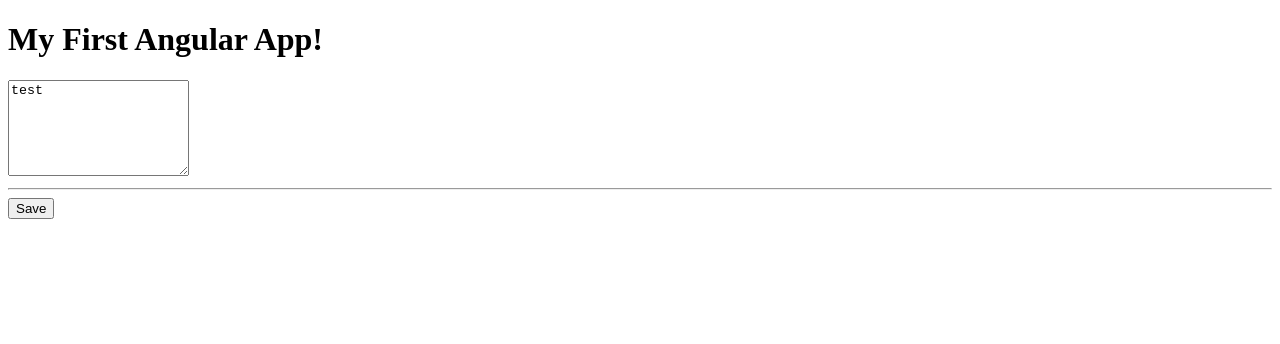
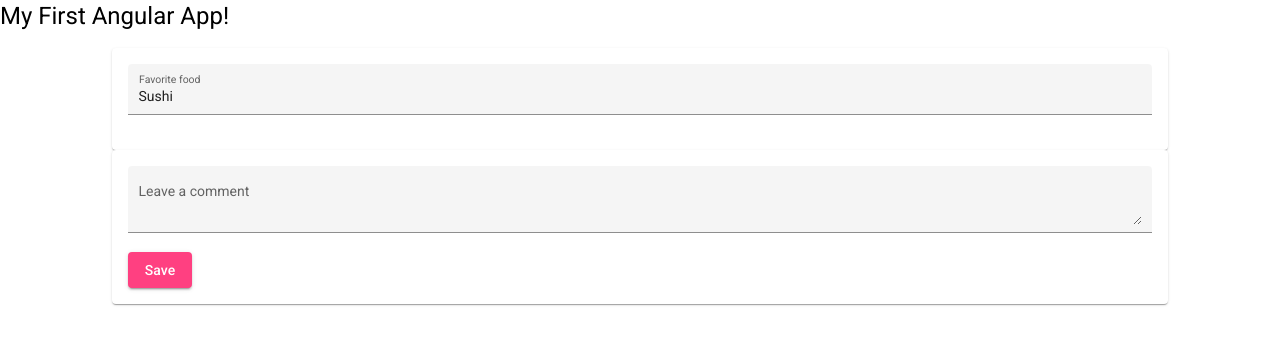
Before and after one commit to lion772/MEAN-Project, an Angular app: page / in a window 1280 px wide. Shown: the top 344 px of the page. Built offline with nearby package versions, Linux system fonts and the light colour scheme.

Commit message:
add MatInputModule, MatCardModule and MatButtonModule

```diff
--- a/angular.json
+++ b/angular.json
@@ -27,6 +27,7 @@
               "src/assets"
             ],
             "styles": [
+              "./node_modules/@angular/material/prebuilt-themes/indigo-pink.css",
               "src/styles.css"
             ],
             "scripts": []
@@ -94,6 +95,7 @@
               "src/assets"
             ],
             "styles": [
+              "./node_modules/@angular/material/prebuilt-themes/indigo-pink.css",
               "src/styles.css"
             ],
             "scripts": []
--- a/package.json
+++ b/package.json
@@ -11,10 +11,12 @@
   "private": true,
   "dependencies": {
     "@angular/animations": "~13.3.0",
+    "@angular/cdk": "^13.3.8",
     "@angular/common": "~13.3.0",
     "@angular/compiler": "~13.3.0",
     "@angular/core": "~13.3.0",
     "@angular/forms": "~13.3.0",
+    "@angular/material": "^13.3.8",
     "@angular/platform-browser": "~13.3.0",
     "@angular/platform-browser-dynamic": "~13.3.0",
     "@angular/router": "~13.3.0",
--- /dev/null
+++ b/src/app/posts/post-create/post-create.component.css
@@ -0,0 +1,17 @@
+mat-card {
+  width: 80%;
+  margin: auto;
+}
+
+.input-container {
+  width: 100%;
+}
+
+.textarea-container {
+  width: 100%;
+}
+
+mat-form-field,
+textarea {
+  width: 100%;
+}
--- a/src/app/posts/post-create/post-create.component.html
+++ b/src/app/posts/post-create/post-create.component.html
@@ -1,4 +1,26 @@
-<textarea (keyup)="onKey($event)" rows="6" [value]="'test'"></textarea>
+<!-- <textarea rows="6" [value]="'avocado'" #postInput></textarea>
+<textarea rows="6" [(ngModel)]="newPost"></textarea>
 <hr />
-<button (click)="onAddPost()">Save</button>
-<p>{{ values }}</p>
+<p>{{ newPost }}</p>
+-->
+
+<mat-card>
+  <form class="example-form">
+    <mat-form-field class="input-container" appearance="fill">
+      <mat-label>Favorite food</mat-label>
+      <input matInput placeholder="Ex. Pizza" value="Sushi" />
+    </mat-form-field>
+  </form>
+</mat-card>
+
+<mat-card>
+  <mat-form-field class="textarea-container" appearance="fill">
+    <mat-label>Leave a comment</mat-label>
+    <textarea
+      [(ngModel)]="newPost"
+      matInput
+      placeholder="Ex. It makes me feel..."
+    ></textarea>
+  </mat-form-field>
+  <button mat-raised-button color="accent" (click)="onAddPost()">Save</button>
+</mat-card>
--- a/src/app/posts/post-create/post-create.component.ts
+++ b/src/app/posts/post-create/post-create.component.ts
@@ -3,22 +3,18 @@
 @Component({
   selector: 'app-post-create',
   templateUrl: './post-create.component.html',
+  styleUrls: ['./post-create.component.css'],
 })
 export class PostCreateComponent {
-  values: string = '';
-  //@HostListener('click', ['$event']) onClick(event) {
-  //  console.log('component is clicked');
-  //  console.log(event);
-  // }
+  newPost: string = '';
 
   onAddPost() {
     console.log('save button clicked');
-    console.log(this.values);
+    console.log(this.newPost);
   }
 
   onKey(event: any) {
-    // without type info
-    this.values += event.target.value;
-    // console.log(this.values);
+    //this.newPost += event.target.value;
+    // console.log(this.newPost);
   }
 }
--- a/src/index.html
+++ b/src/index.html
@@ -6,8 +6,11 @@
     <base href="/" />
     <meta name="viewport" content="width=device-width, initial-scale=1" />
     <link rel="icon" type="image/x-icon" href="favicon.ico" />
-  </head>
-  <body>
+      <link rel="preconnect" href="https://fonts.gstatic.com">
+    <link href="https://fonts.googleapis.com/css2?family=Roboto:wght@300;400;500&display=swap" rel="stylesheet">
+    <link href="https://fonts.googleapis.com/icon?family=Material+Icons" rel="stylesheet">
+</head>
+  <body class="mat-typography">
     <app-root></app-root>
   </body>
 </html>
--- a/src/styles.css
+++ b/src/styles.css
@@ -1 +1,4 @@
 /* You can add global styles to this file, and also import other style files */
+
+html, body { height: 100%; }
+body { margin: 0; font-family: Roboto, "Helvetica Neue", sans-serif; }
```
Also changed, not shown: src/app/app.module.ts (+13 -1 lines), 1 other file (tests, documents, lock files or other folders).
